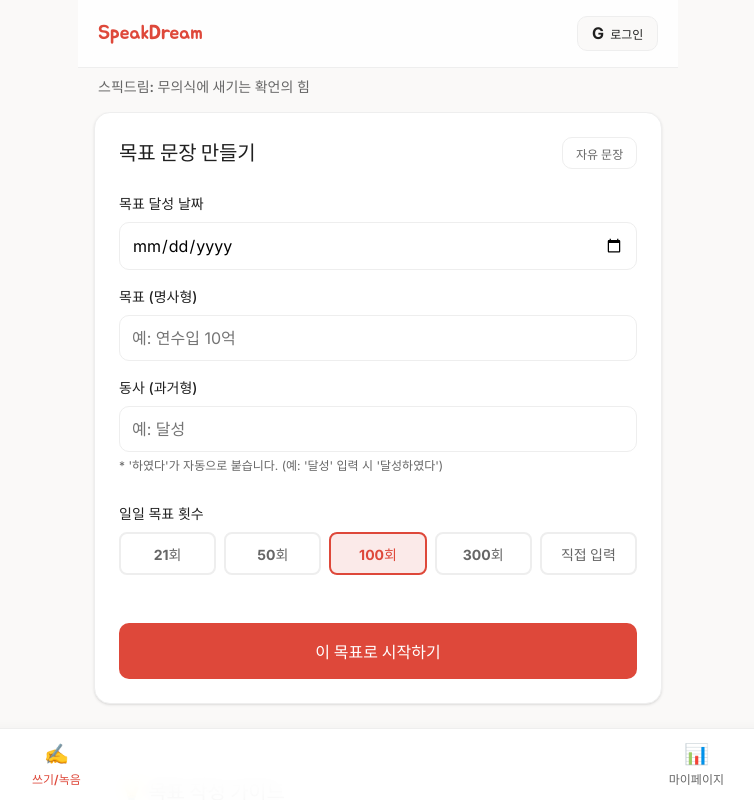
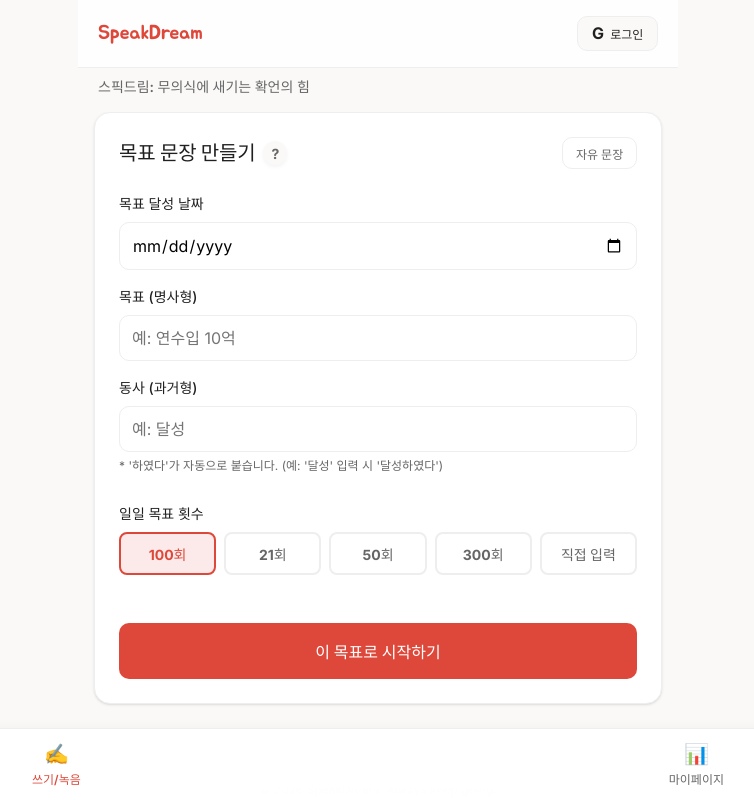
Before and after one commit to ddidddong/speak_dream, a React (Vite) app: page / in a window 1280 px wide. Both pictures are taken after a click on the button "지금 시작하기". Shown: the whole page, without its empty margins (262-1016 px from the left). Built offline with nearby package versions, Linux system fonts and the light colour scheme; no server answers; a web font is replaced by a local one.

Commit message:
feat: 목표작성 가이드 모달화 및 기본 달성 횟수 100회로 변경

```diff
--- a/src/App.jsx
+++ b/src/App.jsx
@@ -111,7 +111,6 @@ function AppContent() {
                 onSaveGoal={setGoal}
               />
             )}
-            <Info />
             <footer style={{ marginTop: '2rem', padding: '2rem 0', textAlign: 'center', opacity: 0.5 }}>
               <p style={{ fontSize: '0.75rem' }}>© 2026 SpeakDream. Always keep going.</p>
             </footer>
--- a/src/components/GoalGenerator.jsx
+++ b/src/components/GoalGenerator.jsx
@@ -9,7 +9,8 @@ export default function GoalGenerator({ onSave }) {
   const [targetReps, setTargetReps] = useState(100);
   const [customReps, setCustomReps] = useState('');
   const [isCustomMode, setIsCustomMode] = useState(false);
-  const presets = [21, 50, 100, 300];
+  const [showGuide, setShowGuide] = useState(false);
+  const presets = [100, 21, 50, 300];
 
   const formatDate = (dateStr) => {
     if (!dateStr) return '____년 __월 __일';
@@ -53,9 +54,32 @@ export default function GoalGenerator({ onSave }) {
   };
 
   return (
-    <div className="card">
+    <div className="card" style={{ position: 'relative' }}>
       <div style={{ display: 'flex', justifyContent: 'space-between', alignItems: 'center', marginBottom: '1.5rem' }}>
-        <h2 style={{ fontSize: '1.25rem' }}>목표 문장 만들기</h2>
+        <div style={{ display: 'flex', alignItems: 'center', gap: '0.5rem' }}>
+          <h2 style={{ fontSize: '1.25rem', margin: 0 }}>목표 문장 만들기</h2>
+          <button
+            onClick={() => setShowGuide(true)}
+            style={{
+              background: 'var(--bg-secondary)',
+              border: 'none',
+              borderRadius: '50%',
+              width: '24px',
+              height: '24px',
+              display: 'flex',
+              alignItems: 'center',
+              justifyContent: 'center',
+              color: 'var(--text-secondary)',
+              cursor: 'pointer',
+              fontSize: '0.875rem',
+              fontWeight: 'bold',
+              boxShadow: '0 2px 4px rgba(0,0,0,0.05)'
+            }}
+            title="목표 작성 가이드"
+          >
+            ?
+          </button>
+        </div>
         <button
           onClick={() => setIsFreeMode(!isFreeMode)}
           style={{
@@ -212,6 +236,58 @@ export default function GoalGenerator({ onSave }) {
           이 목표로 시작하기
         </button>
       </div>
+
+      {showGuide && (
+        <div style={{
+          position: 'fixed',
+          top: 0, left: 0, right: 0, bottom: 0,
+          backgroundColor: 'rgba(0,0,0,0.4)',
+          backdropFilter: 'blur(4px)',
+          zIndex: 9999,
+          display: 'flex',
+          alignItems: 'center',
+          justifyContent: 'center',
+          animation: 'fadeIn 0.2s ease-out'
+        }}>
+          <div style={{
+            background: 'white',
+            borderRadius: '1.5rem',
+            padding: '2rem',
+            maxWidth: '400px',
+            width: '90%',
+            boxShadow: '0 20px 40px rgba(0,0,0,0.2)',
+            transform: 'translateY(0)',
+            position: 'relative'
+          }}>
+            <button
+              onClick={() => setShowGuide(false)}
+              style={{ position: 'absolute', top: '1rem', right: '1rem', background: 'none', border: 'none', fontSize: '1.5rem', color: 'var(--text-secondary)', cursor: 'pointer' }}
+            >
+              &times;
+            </button>
+            <h3 style={{ fontSize: '1.25rem', marginBottom: '1rem', color: 'var(--accent)' }}>💡 목표 작성 가이드</h3>
+            <p style={{ marginBottom: '1rem', fontSize: '0.9375rem', lineHeight: 1.5 }}>
+              효과적인 각인을 위해 다음 공식을 따라 문장을 만들어보세요.
+            </p>
+            <div style={{ padding: '1rem', backgroundColor: 'var(--bg-secondary)', borderRadius: 'var(--radius-md)', border: '1px dashed var(--border)', marginBottom: '1rem' }}>
+              <p style={{ margin: 0, fontWeight: 700, fontSize: '1rem', color: 'var(--accent)' }}>
+                나는 + [날짜] + [목표] + [과거형 문장]
+              </p>
+            </div>
+            <p style={{ fontSize: '0.875rem', marginBottom: '2rem', color: 'var(--text-secondary)' }}>
+              예: "나는 2026년 12월 31일에 연수입 10억을 달성하였다."
+            </p>
+
+            <h3 style={{ fontSize: '1.125rem', marginBottom: '0.75rem' }}>🧠 왜 100번 반복해서 쓰는가?</h3>
+            <p style={{ fontSize: '0.9375rem', lineHeight: 1.5, marginBottom: '0.75rem' }}>
+              이 행동의 목적은 <strong>목표를 반복적으로 쓰고 읽으며 무의식에 목표를 각인</strong>하기 위함입니다.
+            </p>
+            <p style={{ fontSize: '0.9375rem', lineHeight: 1.5, color: 'var(--text-secondary)' }}>
+              반복은 뇌가 해당 목표를 매우 중요한 정보로 인식하게 만듭니다. 이를 통해 우리의 행동과 선택이 자연스럽게 목표 중심으로 변화하도록 돕는 강력한 심리적 도구입니다.
+            </p>
+          </div>
+        </div>
+      )}
     </div>
   );
 }
--- a/src/components/Info.jsx
+++ /dev/null
@@ -1,35 +0,0 @@
-import React from 'react';
-
-export default function Info() {
-  return (
-    <div style={{ display: 'grid', gap: '2rem', marginTop: '3rem' }}>
-      <section className="card">
-        <h3 style={{ fontSize: '1.25rem', marginBottom: '1rem' }}>💡 목표 작성 가이드</h3>
-        <p style={{ marginBottom: '1.5rem' }}>
-          효과적인 각인을 위해 다음 공식을 따라 문장을 만들어보세요.
-        </p>
-        <div style={{ padding: '1.5rem', backgroundColor: 'var(--bg-secondary)', borderRadius: 'var(--radius-md)', border: '1px dashed var(--border)' }}>
-          <p style={{ margin: 0, fontWeight: 700, fontSize: '1.125rem', color: 'var(--accent)' }}>
-            나는 + [날짜] + [목표] + [과거형 문장]
-          </p>
-        </div>
-        <p style={{ marginTop: '1.5rem', fontSize: '0.875rem' }}>
-          예: "나는 2026년 12월 31일에 연수입 10억을 달성하였다."
-        </p>
-      </section>
-
-      <section className="card">
-        <h3 style={{ fontSize: '1.25rem', marginBottom: '1rem' }}>🧠 왜 100번 반복해서 쓰는가?</h3>
-        <p>
-          이 행동의 목적은 <strong>목표를 반복적으로 쓰고 읽으며 무의식에 목표를 각인</strong>하기 위함입니다.
-        </p>
-        <p>
-          반복은 뇌가 해당 목표를 매우 중요한 정보로 인식하게 만듭니다. 이를 통해 우리의 행동과 선택이 자연스럽게 목표 중심으로 변화하도록 돕는 강력한 심리적 도구입니다.
-        </p>
-        <p style={{ fontStyle: 'italic', marginTop: '1rem' }}>
-          "생각이 머물고 에너지가 집중되는 곳에 실체가 나타납니다."
-        </p>
-      </section>
-    </div>
-  );
-}
```
